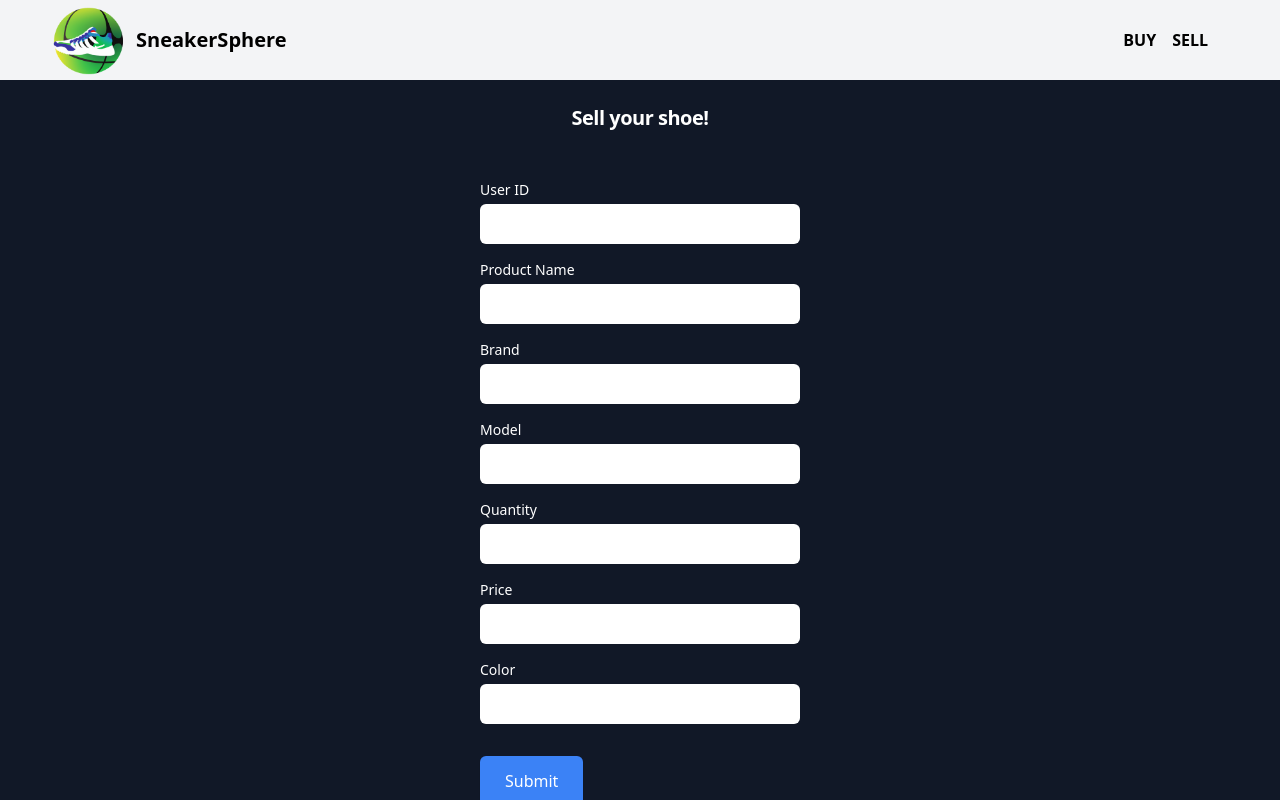
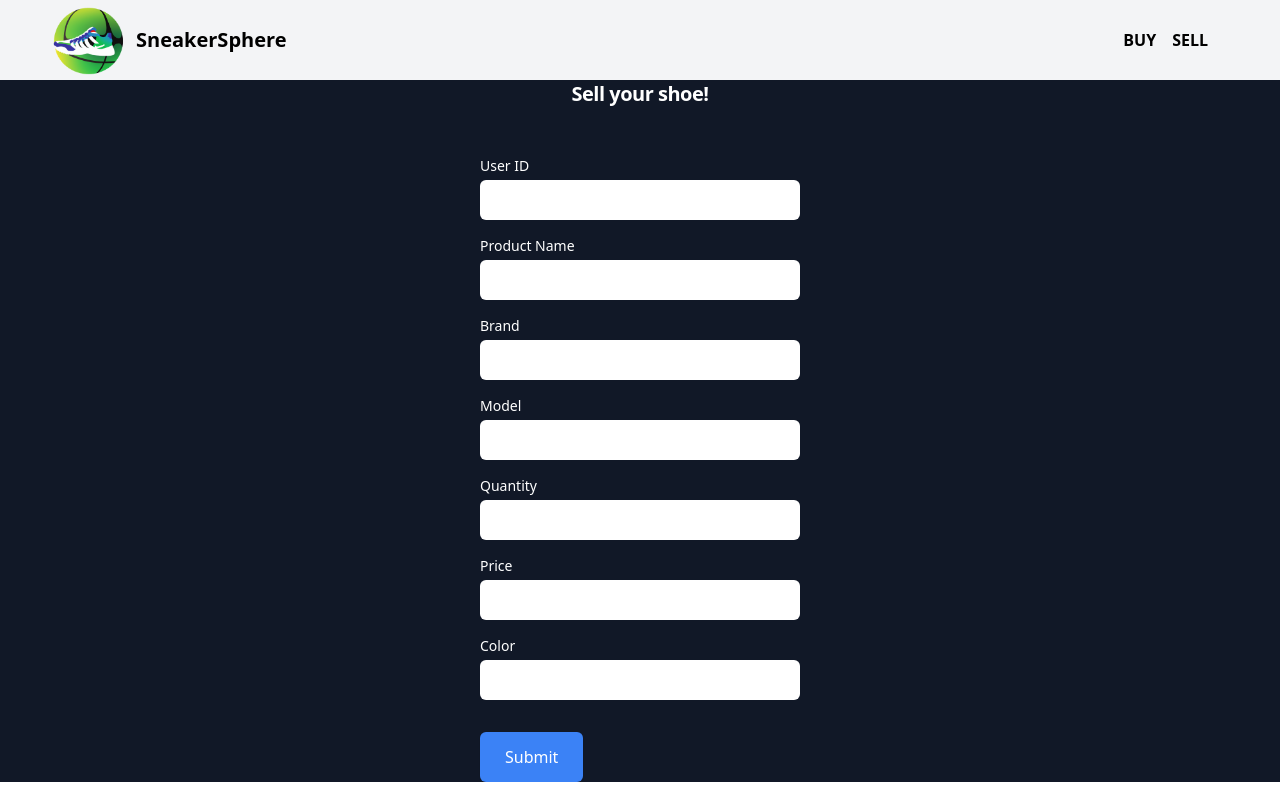
Before and after one commit to nathanfleet/sneaker-sphere, a React (Create React App) app: page /sell in a window 1280 px wide. Built offline with nearby package versions, Linux system fonts and the light colour scheme.

Commit message:
sell styling

```diff
--- a/src/pages/Sell.jsx
+++ b/src/pages/Sell.jsx
@@ -55,11 +55,8 @@ const handleSubmit = async (e) => {
 
 
   return (
-    <div className="y-16 bg-gray-900 overflow-hidden w-screen h-screen">
+    <div className="y-16 bg-gray-900 overflow-hidden w-screen mt-20">
       <div className="max-w-xl mx-auto px-4 flex flex-col items-center space-y-8 sm:px-6 lg:max-w-7xl lg:px-8">
-        <h2 className="mt-10 text-2xl font-extrabold tracking-tight text-white text-center">
-          Would you like to add your sneakers to the SneakerSphere?
-        </h2>
         <h3 className="text-xl font-extrabold tracking-tight text-white">
           Sell your shoe!
         </h3>
```
